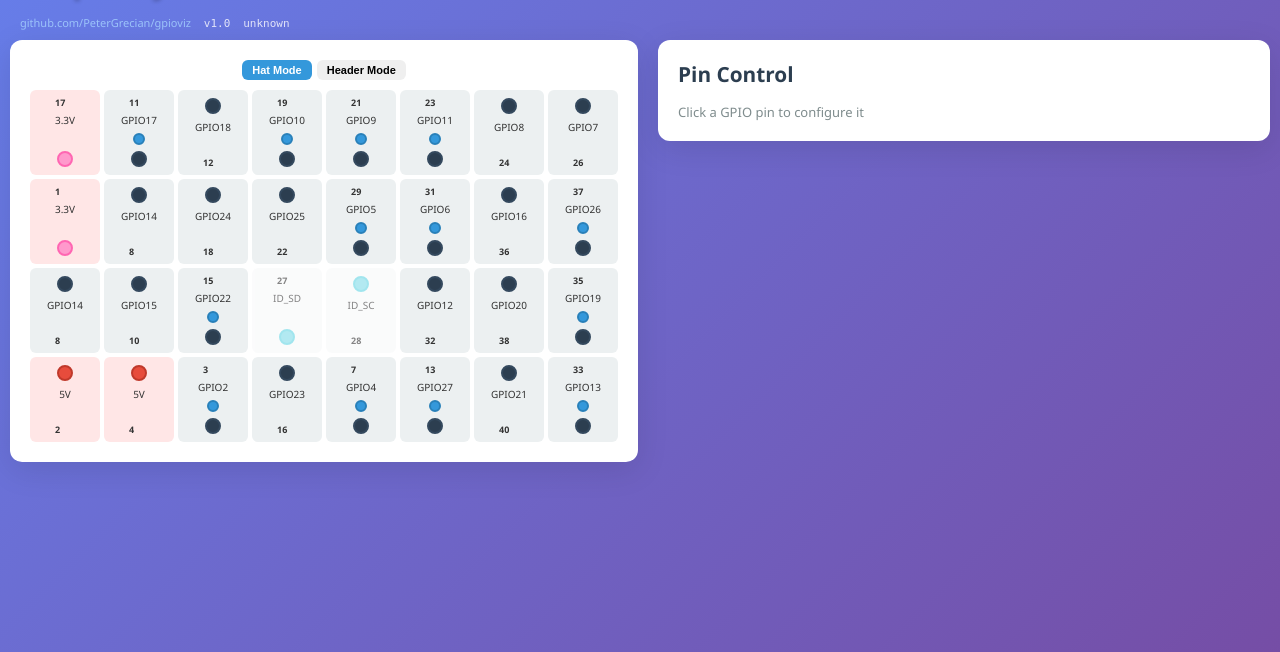
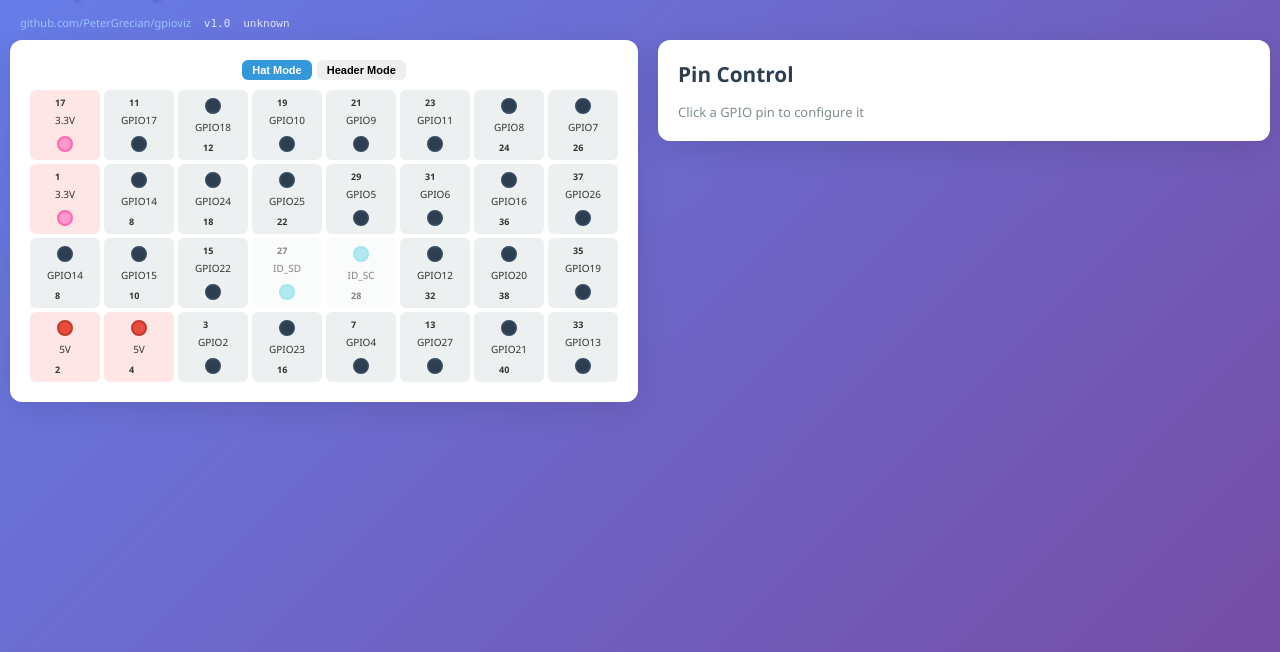
Before and after one commit to PeterGrecian/gpioviz, a Flask app: page / in a window 1280 px wide. Shown: the part 49-701 px from the top of the page. Run offline with Flask 3, Linux system fonts and the light colour scheme.

Commit message:
Hide duplicate mode indicator in Hat mode
- Mode indicator (small circle/square) now hidden in Hat mode
- Pin indicator already shows mode (circle=OUTPUT, square=INPUT)
- Reduces visual clutter in compact square pin layout

🤖 Generated with [Claude Code](https://claude.com/claude-code)

Co-Authored-By: Claude <noreply@anthropic.com>

```diff
--- a/static/css/style.css
+++ b/static/css/style.css
@@ -272,7 +272,10 @@ body.config-tool-active .pin-indicator {
     text-align: center;
 }
 
-.pin-row.layout-hat .pin-mode-indicator,
+.pin-row.layout-hat .pin-mode-indicator {
+    display: none; /* Hide mode indicator in Hat mode - pin indicator shows mode */
+}
+
 .pin-row.layout-hat .pin-indicator {
     margin: 2px 0;
 }
```
